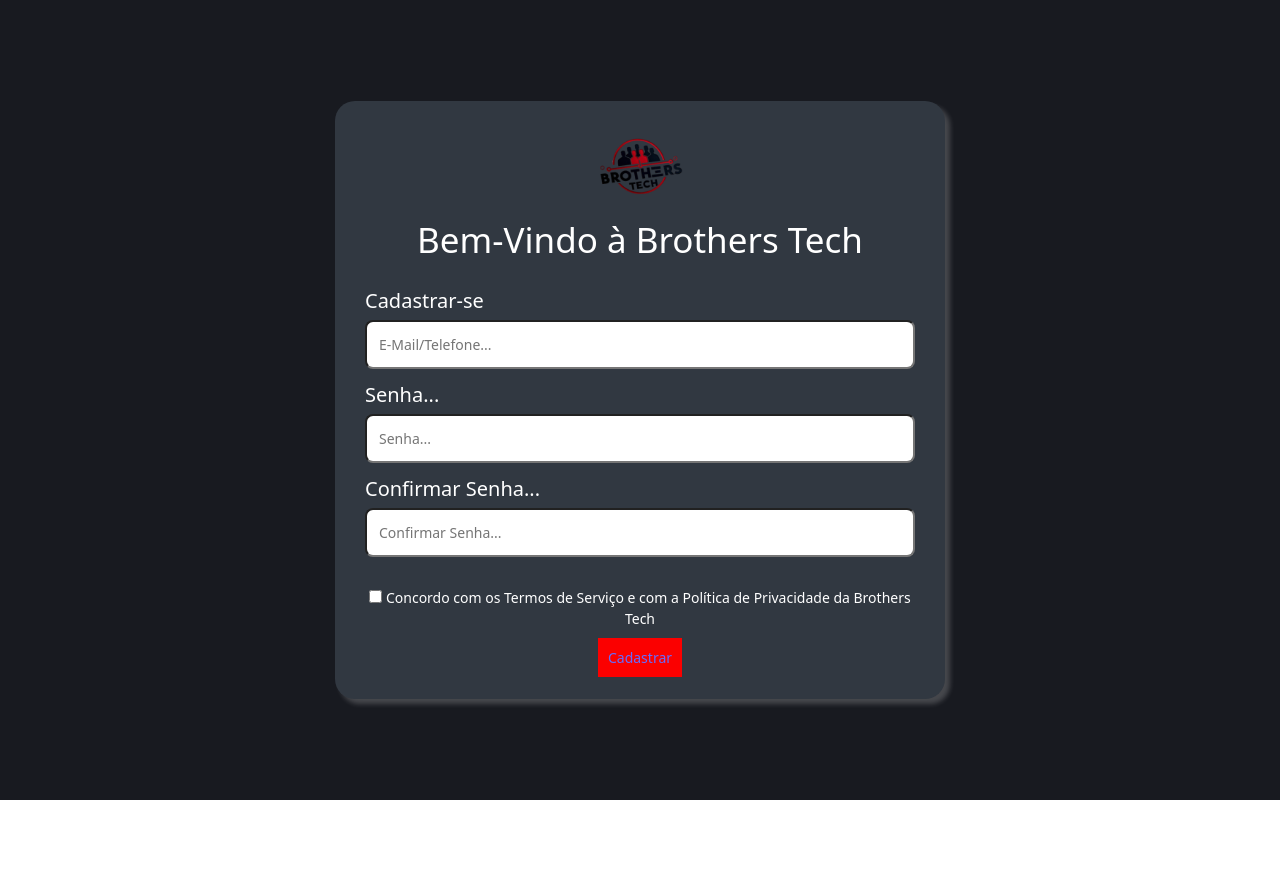
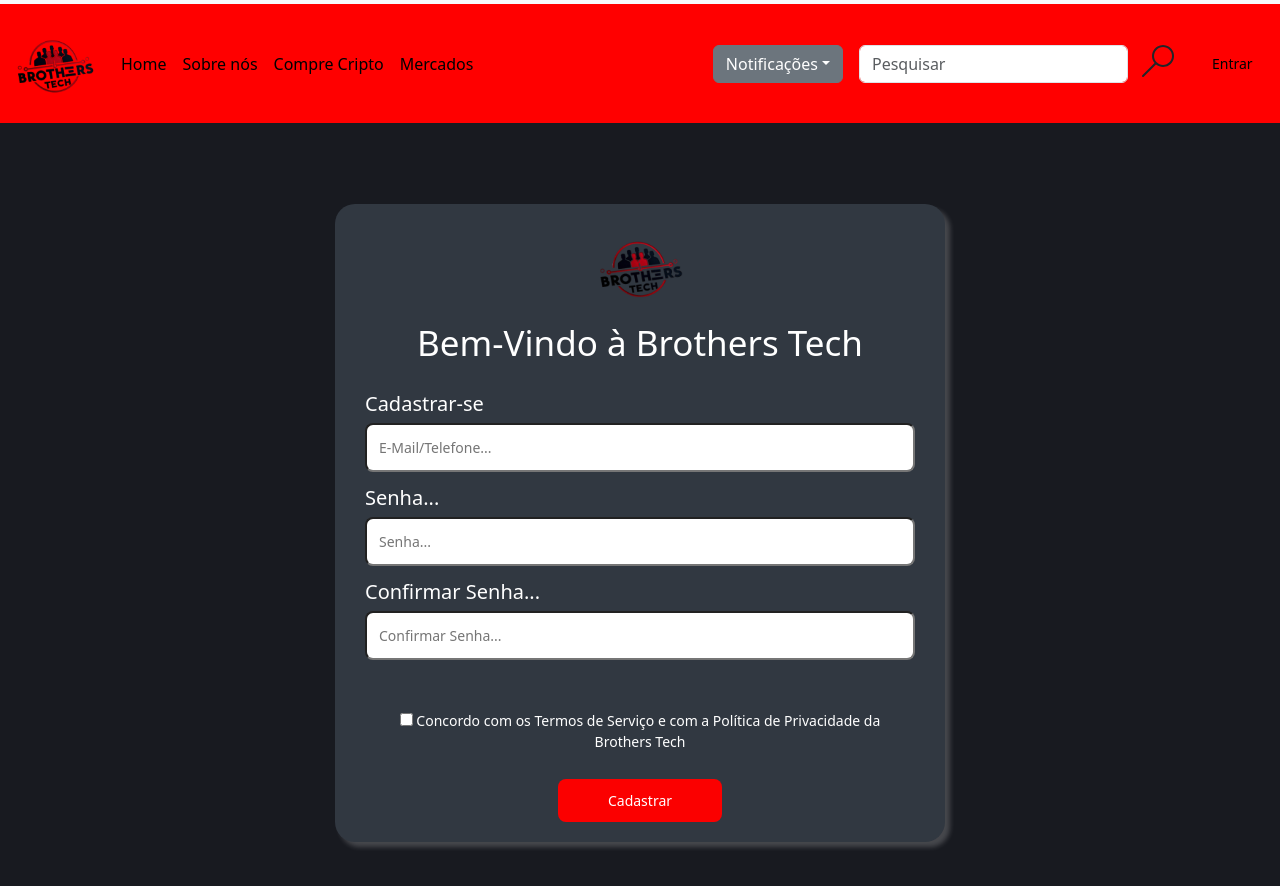
Before and after one commit to CaioMorais15/ProjetoBrotherTech, a React (Vite) app in the folder site-institucional/: page /Cadastrar in a window 1280 px wide. Shown: the top 886 px of the page. Before the commit the page ends 800 px from the top, so only its background shows below. Built offline with nearby package versions, Linux system fonts and the light colour scheme; a web font is replaced by a local one.

Commit message:
erros do salmazo

```diff
--- a/site-institucional/src/App.jsx
+++ b/site-institucional/src/App.jsx
@@ -7,6 +7,7 @@
 function App() {
   return (
     <>
+    <Navbar />
       <Outlet />
     </>
   );
--- a/site-institucional/src/Page.jsx
+++ b/site-institucional/src/Page.jsx
@@ -8,7 +8,7 @@
 const Page = () => {
   return (
     <>
-      <Navbar />
+
       <Home />
       <Footer />
     </>
--- a/site-institucional/src/components/Cadastrar/Cadastrar.jsx
+++ b/site-institucional/src/components/Cadastrar/Cadastrar.jsx
@@ -40,12 +40,12 @@
                   placeholder="Confirmar Senha..."
                 />
               </div>
-              <p>
+              <p style={{padding: "20px"}}>
                 <input type="checkbox" /> Concordo com os Termos de Serviço e
                 com a Política de Privacidade da Brothers Tech
               </p>
               <div id="Cadastrar">
-                <Link className={styles.campoCadastrar} to={"/Page"}>
+                <Link style={{ color: 'white', borderRadius:"8px", width:"100%", padding: "12px 50px"}} className={styles.campoCadastrar} to={"/Page"}>
                   Cadastrar
                 </Link>
               </div>
--- a/site-institucional/src/components/Cadastrar/Cadastrar.module.css
+++ b/site-institucional/src/components/Cadastrar/Cadastrar.module.css
@@ -63,9 +63,9 @@
 .campoCadastrar {
     background-color: #FB0000;
     border: #FB0000;
-    margin-top: 20px;
+    margin-top: 30px;
     width: 50%;
-    padding: 10px;
+
 }
 
 .divCadastrar {
--- a/site-institucional/src/components/Login/Login.jsx
+++ b/site-institucional/src/components/Login/Login.jsx
@@ -43,12 +43,12 @@
                   onChange={(e) => setPassword(e.target.value)}
                 />
               </div>
-              <p>
+              <p style={{padding: "20px"}}>
                 <input type="checkbox" /> Concordo com os Termos de Serviço e
                 com a Política de Privacidade da Brothers Tech
               </p>
               <div id="Entrar">
-                <Link to={"../Page"} className={styles.campoEntrar}>
+                <Link style={{ color: 'white', borderRadius:"8px", width:"100%", padding: "12px 50px" }}to={"../Page"} className={styles.campoEntrar}>
                   Entrar
                 </Link>
                 <p>
--- a/site-institucional/src/components/Navbar/Navbar.jsx
+++ b/site-institucional/src/components/Navbar/Navbar.jsx
@@ -13,8 +13,8 @@
             className="mt-4"
             src={logo}
             alt="Logo"
-            width="120"
-            height="120"
+            width="85"
+            height="85"
           />
         </Link>
         <button
@@ -31,28 +31,29 @@
         <div className="collapse navbar-collapse" id="navbarNav">
           <ul className="navbar-nav me-auto">
             <li className="nav-item">
-              <Link className="nav-link active" to="/">
+              <Link className="nav-link active" to="/" style={{ color:'black',}}>
                 Home
               </Link>
             </li>
             <li className="nav-item">
-              <Link className="nav-link active" to="/SobreNos">
+              <Link className="nav-link active" to="/SobreNos" style={{ color:'black',}} >
                 Sobre nós
               </Link>
             </li>
             <li className="nav-item">
-              <Link className="nav-link" to="/CompreCripto">
+              <Link className="nav-link" to="/CompreCripto" style={{ color:'black',}}>
                 Compre Cripto
               </Link>
             </li>
             <li className="nav-item">
-              <Link className="nav-link" to="/mercados">
+              <Link className="nav-link" to="/mercados" style={{color:'black',}} >
+
                 Mercados
               </Link>
             </li>
           </ul>
           <div>
-            <div className="dropdown">
+            <div style={{margin: "right"}} className="dropdown">
               <button className="btn btn-secondary dropdown-toggle m-3" type="button" data-bs-toggle="dropdown" aria-expanded="false">
                 Notificações
               </button>
@@ -67,14 +68,16 @@
             <input
               className="form-control me-1"
               type="search"
-              placeholder="Search"
+              placeholder="Pesquisar"
               aria-label="Search"
             />
-            <button className="btn bg-red" type="submit">
+              <svg xmlns="http://www.w3.org/2000/svg" width="4em" height="2em"  viewBox="0 0 2048 2048"><path fill="currentColor" d="M1344 0q97 0 187 25t168 71t142 110t111 143t71 168t25 187q0 97-25 187t-71 168t-110 142t-143 111t-168 71t-187 25q-125 0-239-42t-211-121l-785 784q-19 19-45 19t-45-19t-19-45t19-45l784-785q-79-96-121-210t-42-240q0-97 25-187t71-168t110-142T989 96t168-71t187-25m0 1280q119 0 224-45t183-124t123-183t46-224q0-119-45-224t-124-183t-183-123t-224-46q-119 0-224 45T937 297T814 480t-46 224q0 119 45 224t124 183t183 123t224 46"/>
+              </svg>
+            {/* <button className="btn bg-red" type="submit">
               Search
-            </button>
+            </button> */}
           </form>
-          <Link to={"../Login"} >Entrar</Link>
+          <Link style={{ color: 'black', width:"6em", padding:'2em' }} to={"../Login"} >Entrar</Link>
         </div>
       </div>
     </nav>
--- a/site-institucional/src/components/SobreNos/SobreNos.jsx
+++ b/site-institucional/src/components/SobreNos/SobreNos.jsx
@@ -4,7 +4,7 @@
 function SobreNos() {
   return (
     <div className="page">
-      <h1 className="titulo">Quem Somos</h1>
+      <h1 className="titulo">Bem Vindos a BrotherTech</h1>
       <div className="text">
         <p>
           Somos a BrothersTech e desenvolvemos o BrothersCoins, um aplicativo
--- a/site-institucional/src/main.jsx
+++ b/site-institucional/src/main.jsx
@@ -8,7 +8,7 @@
 import SobreNos from "./components/SobreNos/SobreNos.jsx";
 import CompreCripto from "./components/CompreCripto/CompreCripto.jsx";
 import Mercados from "./components/Mercados/Mercado.jsx";
-import Page from "../Page.jsx";
+import Page from "./page.jsx";
 import Login from "./components/Login/Login.jsx";
 import Cadastrar from "./components/Cadastrar/Cadastrar.jsx";
 
```
Also changed, not shown: site-institucional/src/components/Navbar/Navbar.css (line endings or trailing spaces).
